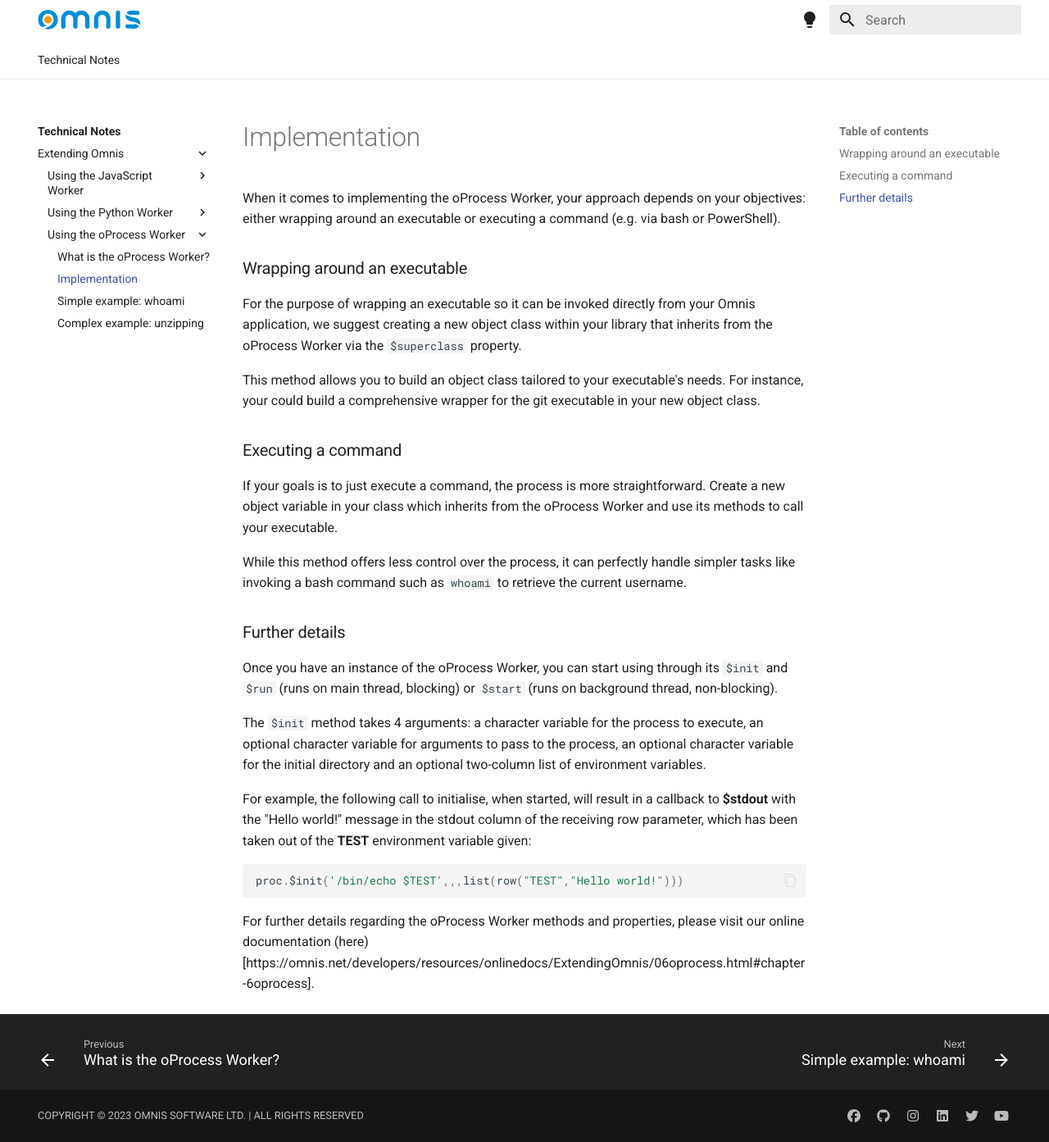
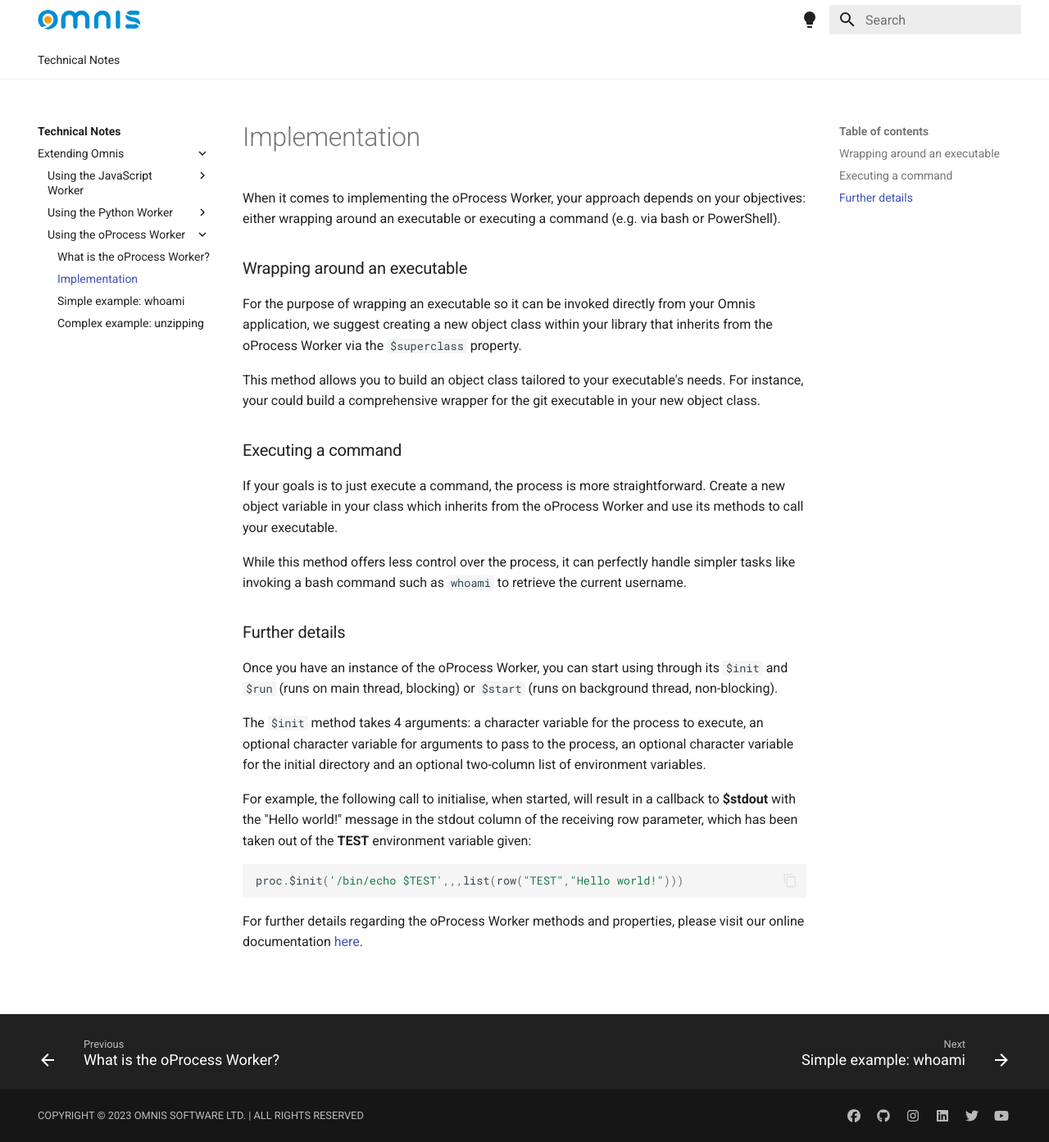
Before and after one commit to OmnisStudio/technotes, an MkDocs documentation site: the page built from docs/Technical Notes/Extending Omnis/Using the oProcess Worker/2.Implementation.md, in a window 1280 px wide and 1393 px high. Shown: the whole window at 82% size. Built offline with MkDocs 1.6.1 and Material for MkDocs 9.7.7, drawn with Linux system fonts in a browser that asks for light colours.

Commit message:
Fixed bad link formatting in oProcess Worker technote

````diff
--- a/docs/Technical Notes/Extending Omnis/Using the oProcess Worker/2.Implementation.md
+++ b/docs/Technical Notes/Extending Omnis/Using the oProcess Worker/2.Implementation.md
@@ -28,4 +28,4 @@ For example, the following call to initialise, when started, will result in a ca
 proc.$init('/bin/echo $TEST',,,list(row("TEST","Hello world!")))
 ```
 
-For further details regarding the oProcess Worker methods and properties, please visit our online documentation (here)[https://omnis.net/developers/resources/onlinedocs/ExtendingOmnis/06oprocess.html#chapter-6oprocess].
+For further details regarding the oProcess Worker methods and properties, please visit our online documentation [here](https://omnis.net/developers/resources/onlinedocs/ExtendingOmnis/06oprocess.html#chapter-6oprocess).
````
